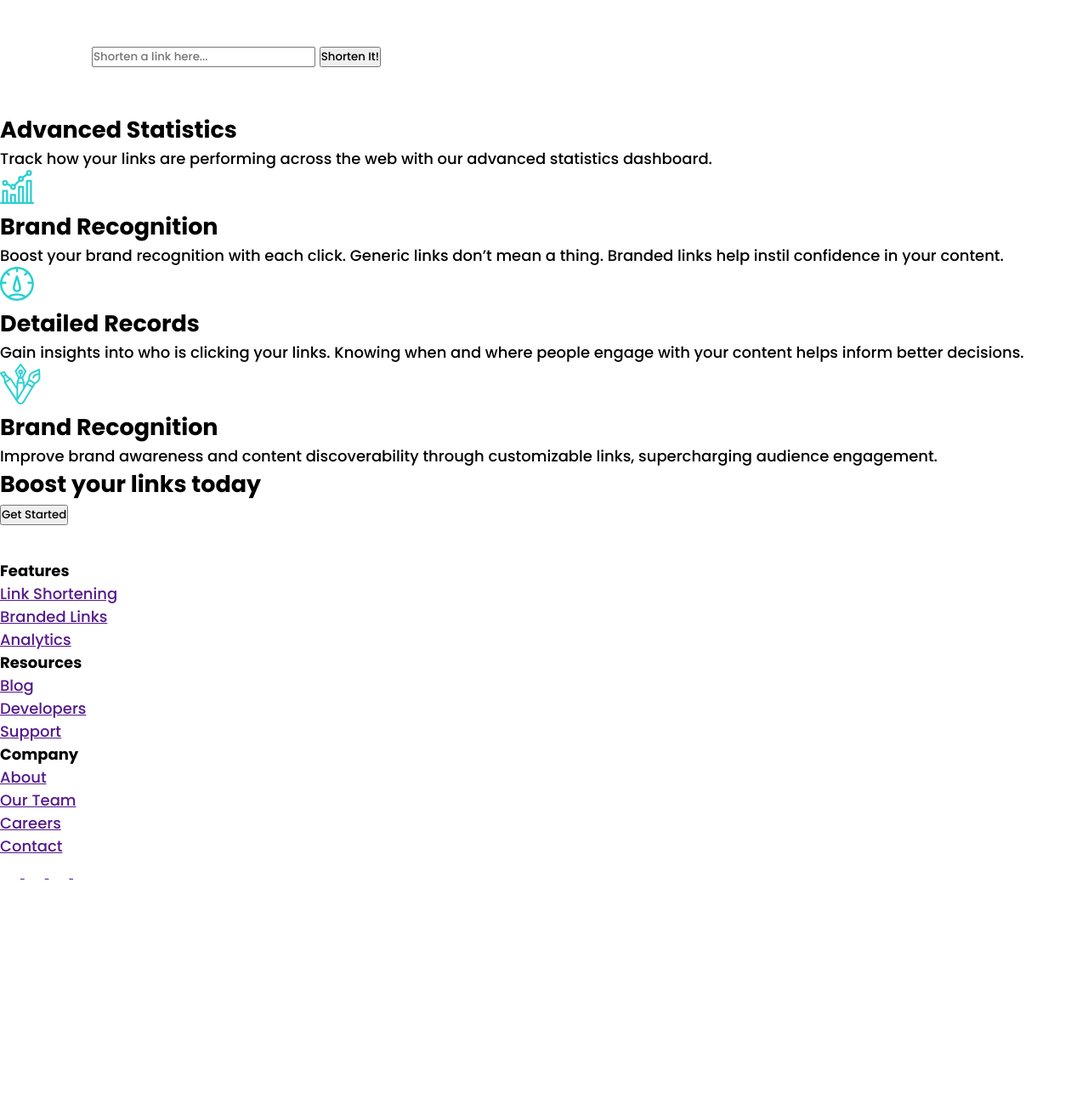
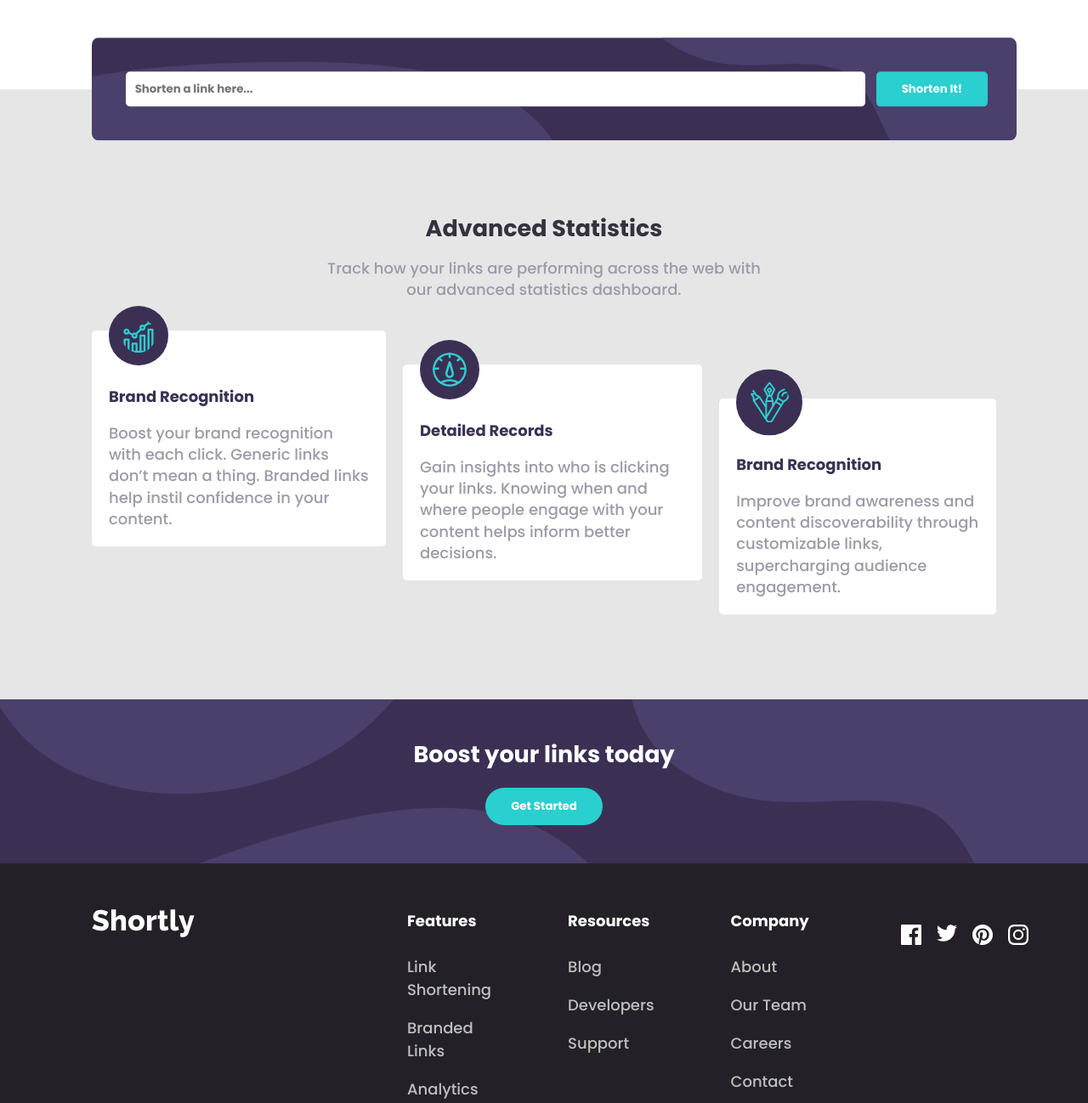
Before and after one commit to Kassimmichael/url-shortening-api, a plain HTML site: page index.html in a window 1280 px wide. Shown: the part 626-1924 px from the top of the page at 85% size. Before the commit the page ends 1666 px from the top, so only its background shows below. Drawn offline with Linux system fonts and the light colour scheme.

Commit message:
hover states

```diff
--- a/index.html
+++ b/index.html
@@ -56,7 +56,7 @@
 
   <section>
     <div class="shorten">
-      <input type="text" name="text" placeholder="Shorten a link here..." id="">
+      <input type="text" name="text" placeholder="Shorten a link here..." id="" required>
       <button>Shorten It!</button>
     </div>
   </section>
@@ -67,25 +67,25 @@
     <div class="statistics">
       <div class="intro">
         <h1>Advanced Statistics</h1>
-        <p>Track how your links are performing across the web with our
+        <p>Track how your links are performing across the web with <br> our
           advanced statistics dashboard.</p>
       </div>
       <div class="adverts">
-        <div class="brand">
+        <div class="brand one">
           <img src="./images/icon-brand-recognition.svg" alt="icon-brand-recognition">
-          <h2>Brand Recognition</h2>
+          <h4>Brand Recognition</h4>
           <p>Boost your brand recognition with each click. Generic links don’t
             mean a thing. Branded links help instil confidence in your content.</p>
         </div>
-        <div class="brand">
+        <div class="brand two">
           <img src="./images/icon-detailed-records.svg" alt="icon-detailed-records">
-          <h2>Detailed Records</h2>
+          <h4>Detailed Records</h4>
           <p>Gain insights into who is clicking your links. Knowing when and where
             people engage with your content helps inform better decisions.</p>
         </div>
-        <div class="brand">
+        <div class="brand third">
           <img src="./images/icon-fully-customizable.svg" alt="icon-fully-customizable">
-          <h2>Brand Recognition</h2>
+          <h4>Brand Recognition</h4>
           <p>Improve brand awareness and content discoverability through customizable
             links, supercharging audience engagement.</p>
         </div>
@@ -158,18 +158,26 @@
       </div>
       <div class="socials">
         <ul>
-          <a href="">
+          <li>
+            <a href="#">
               <img src="./images/icon-facebook.svg" alt="icon-facebook">
             </a>
-          <a href="">
+          </li>
+          <li>
+            <a href="#">
               <img src="./images/icon-twitter.svg" alt="icon-twitter">
             </a>
-          <a href="">
+          </li>
+          <li>
+            <a href="#">
               <img src="./images/icon-pinterest.svg" alt="icon-pinterest">
             </a>
-          <a href="">
+          </li>
+          <li>
+            <a href="#">
               <img src="./images/icon-instagram.svg" alt="icon-instagram">
             </a>
+          </li>
         </ul>
       </div>
     </div>
--- a/style.css
+++ b/style.css
@@ -8,18 +8,23 @@
 }
 
 html {
-  /* font-size: 62.5%; */
+  font-size: 62.5%;
+}
+
+button:hover {
+  opacity: .5;
+  /* transition: all ease-in-out 20s; */
 }
 
 body {
   font-size: 18px;
   max-width: 1440px;
   background-color: ;
+  /* position: relative; */
 }
 
 header {
-  margin: 2em 6em;
-  font-weight: 700;
+  margin: 2em 6em 6em 6em;
 }
 
 header .logo {
@@ -49,6 +54,10 @@ header nav ul li a {
   color: hsl(257, 7%, 63%);
 }
 
+header nav ul li a:hover {
+  color: hsl(260, 8%, 14%);
+}
+
 header .login {
   display: flex;
   align-items: center;
@@ -69,8 +78,7 @@ header button {
   cursor: pointer;
 }
 
-header .right-side-image {
-  /* margin-left: -7em; */
+header .right-side-image img {
 }
 
 header .intro {
@@ -110,10 +118,178 @@ header .intro button {
 }
 
 .shorten {
-  /* margin-top: 3em; */
-  margin: 3em 6em;
+  margin: 0 0 6em 6em;
+  background-color: hsl(257, 27%, 26%);
+  background-image: url(./images/bg-shorten-desktop.svg);
+  background-size: cover;
+  background-repeat: no-repeat;
+  border-radius: 8px;
+  position: absolute;
+  transform: translateY(-50%);
+  width: 85%;
+}
+
+.shorten input {
+  min-height: 2em;
+  margin: 3em 0 3em 3em;
+  padding: .8em;
+  border-radius: 5px;
+  border: none;
+  width: 80%;
+  font-weight: bold;
+  color: hsl(0, 0%, 75%);
+}
+
+.shorten input:focus {
+  outline: hsl(0, 87%, 67%);
+}
+
+.shorten button {
+  width: 12%;
+  margin-left: .6em;
+  padding: .8em;
+  border-radius: 5px;
+  background-color: hsl(180, 66%, 49%);
+  border: none;
+  font-weight: bold;
+  color: #ffffff;
+  cursor: pointer;
+}
+
+.statistics {
+  background-color: hsl(0, 0%, 90%);
+  padding: 8em 6em 10em;
+}
+
+.statistics .intro {
+  text-align: center;
+  margin-bottom: 2em;
+}
+
+.statistics .intro h1 {
+  color: hsl(255, 11%, 22%);
+  font-weight: 900;
+  margin-bottom: .5em;
+}
+
+.statistics .intro p {
+  color: hsl(257, 7%, 63%);
+  line-height: 1.4;
+  /* margin-bottom: 2em; */
+}
+
+.statistics .adverts {
+  display: flex;
+  /* align-items: center; */
+  gap: 20px;
+  flex-wrap: nowrap;
+}
+
+.statistics .brand {
+  background-color: #ffffff;
+  padding: 20px;
+  border-radius: 5px;
+  max-width: 400px;
+  line-height: 1.4;
+}
+
+.statistics img {
+  position: absolute;
+  transform: translateY(-70%);
+  background-color: hsl(257, 27%, 26%);
+  border-radius: 50%;
+  padding: 15px;
+}
+
+.statistics h4 {
+  margin-top: 2.5em;
+  color: hsl(257, 27%, 26%);
+  margin-bottom: 1em;
+}
+
+.statistics p {
+  color: hsl(257, 7%, 63%);
+  /* font-size: 16px; */
+}
+
+.statistics hr {
 
 }
 
-.shorten input {
+.statistics .adverts .two {
+  transform: translateY(40px);
 }
+
+.statistics .adverts .third {
+  transform: translateY(80px);
+}
+
+.boost {
+  text-align: center;
+  background-image: url(./images/bg-boost-desktop.svg);
+  background-size: cover;
+  background-color: hsl(257, 27%, 26%);
+  padding: 2.5em 0;
+}
+
+.boost h1 {
+  color: #ffffff;
+  margin-bottom: .7em;
+}
+
+.boost button {
+  background-color: hsl(180, 66%, 49%);
+  border: none;
+  padding: 12px 30px;
+  border-radius: 100px;
+  font-weight: bold;
+  color: #ffffff;
+}
+
+footer {
+  padding: 3em 6em;
+  background-color: hsl(260, 8%, 14%);
+  display: flex;
+  gap: 250px;
+}
+
+footer .nav-link {
+  display: flex;
+  /* justify-content: space-between; */
+  gap: 90px;
+}
+
+footer h4 {
+  color: #ffffff;
+  padding-bottom: 0.5em;
+}
+
+footer .socials ul {
+  display: flex;
+}
+
+footer ul li {
+  list-style: none;
+  padding-top: 1em;
+}
+
+footer ul li a {
+  text-decoration: none;
+  color: hsl(0, 0%, 75%);
+}
+
+footer ul li a:hover {
+  color: hsl(180, 66%, 49%);
+}
+
+footer .socials ul a {
+  padding-left: 1em;
+  text-decoration: none;
+}
+
+footer .socials ul li a :hover {
+  background-color: hsl(180, 66%, 49%);
+  /* border-radius: 50%; */
+
+  /* background-color: red; */
+}
```
Lines whose indentation alone changed are shown as unchanged.
